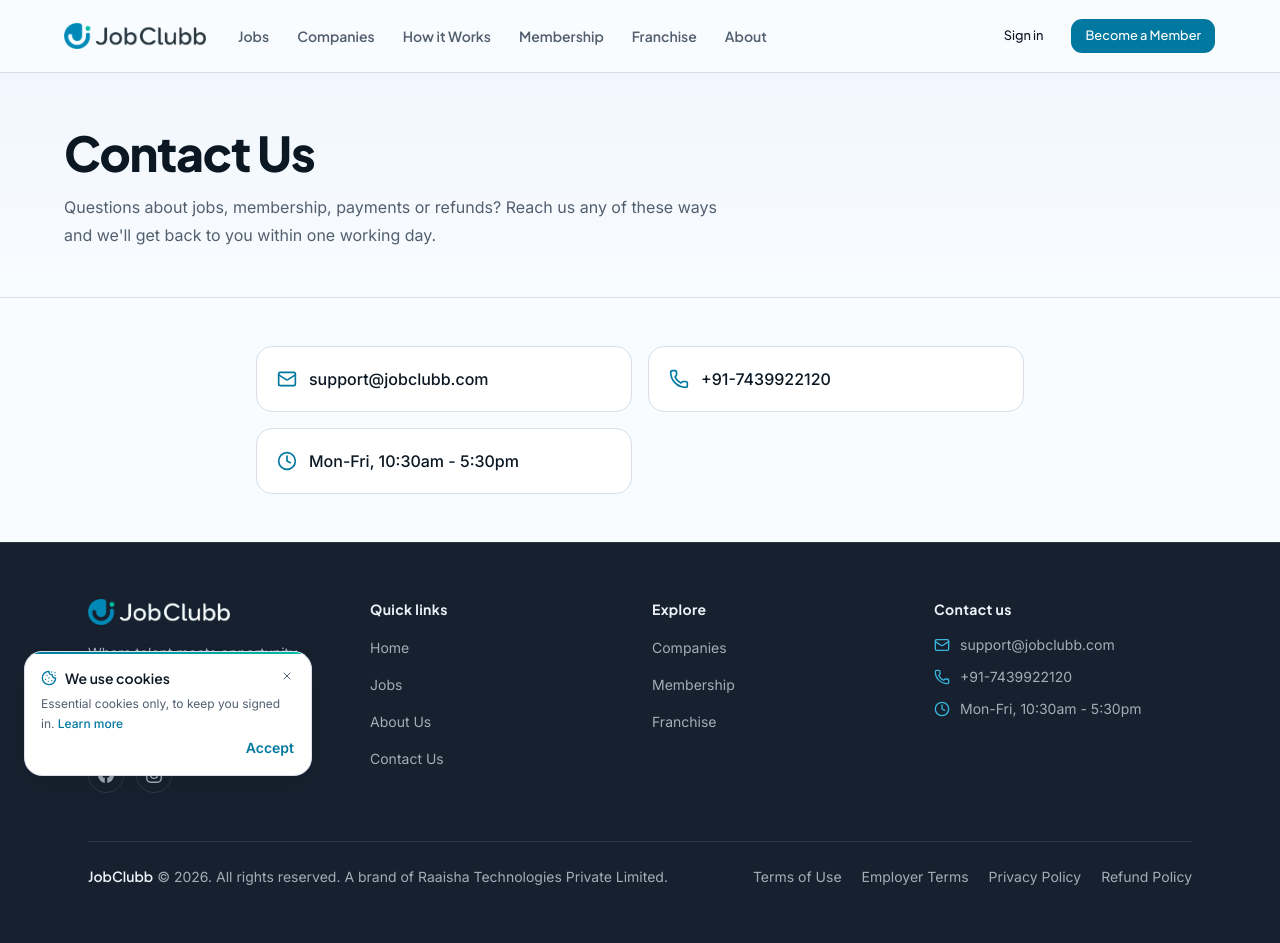
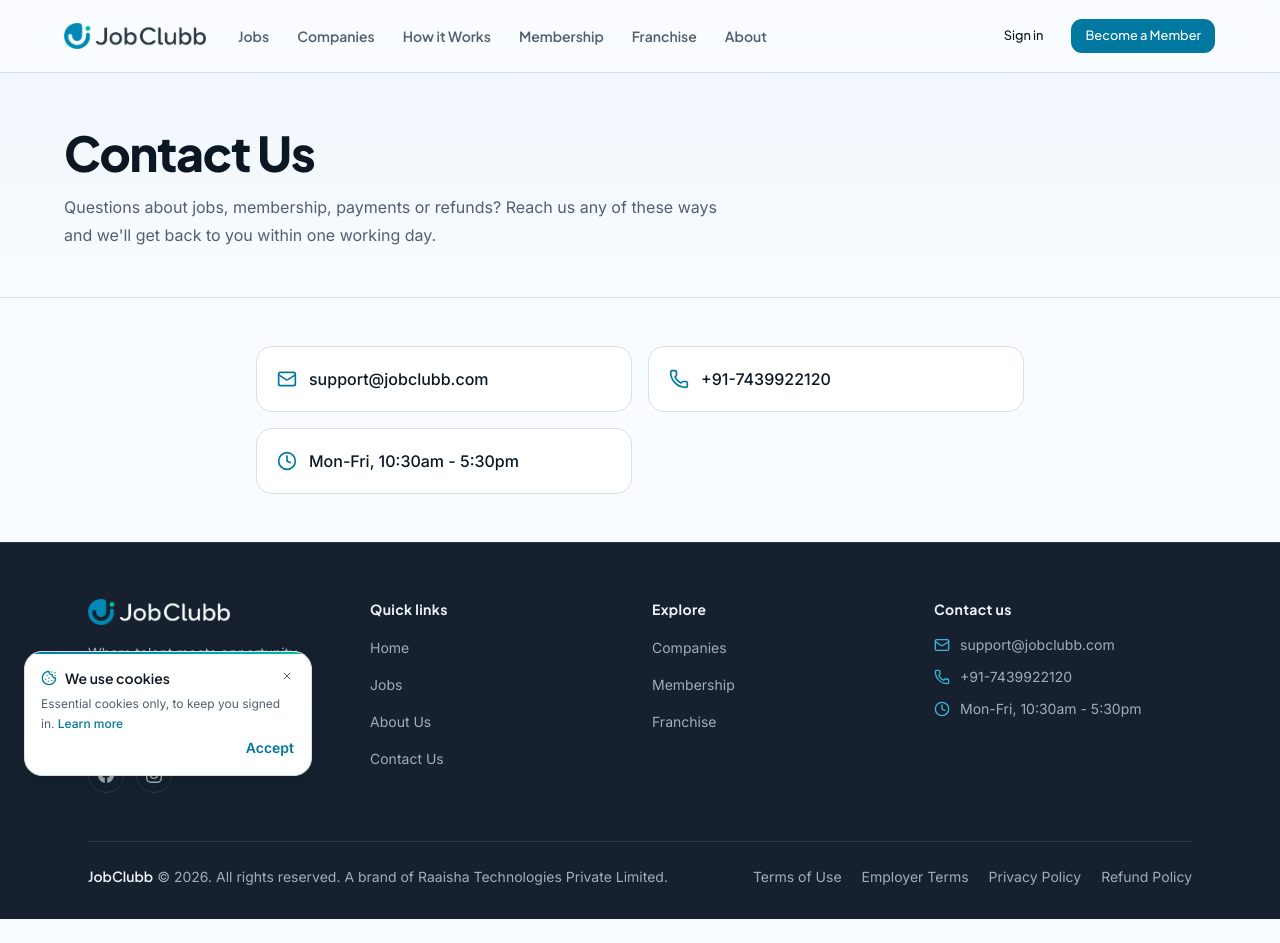
Before and after one commit to iim-marketers/jobclubb, a Next.js app: page /contact in a window 1280 px wide. After the commit the page ends 919 px from the top, so only its background shows below. Built offline with nearby package versions, Linux system fonts and the light colour scheme; no server answers.

Commit message:
Small footer change

```diff
--- a/src/components/site-footer.tsx
+++ b/src/components/site-footer.tsx
@@ -161,7 +161,7 @@
 
   return (
     <footer className="footer-surface border-t border-border bg-card">
-      <div className="mx-auto max-w-6xl px-4 py-14 sm:px-6">
+      <div className="mx-auto max-w-6xl px-4 pt-14 pb-8 sm:px-6">
         <div className="grid grid-cols-2 gap-x-6 gap-y-10 lg:grid-cols-4">
           <div className="col-span-2 md:col-span-1 lg:pr-6">
             <Image
```
